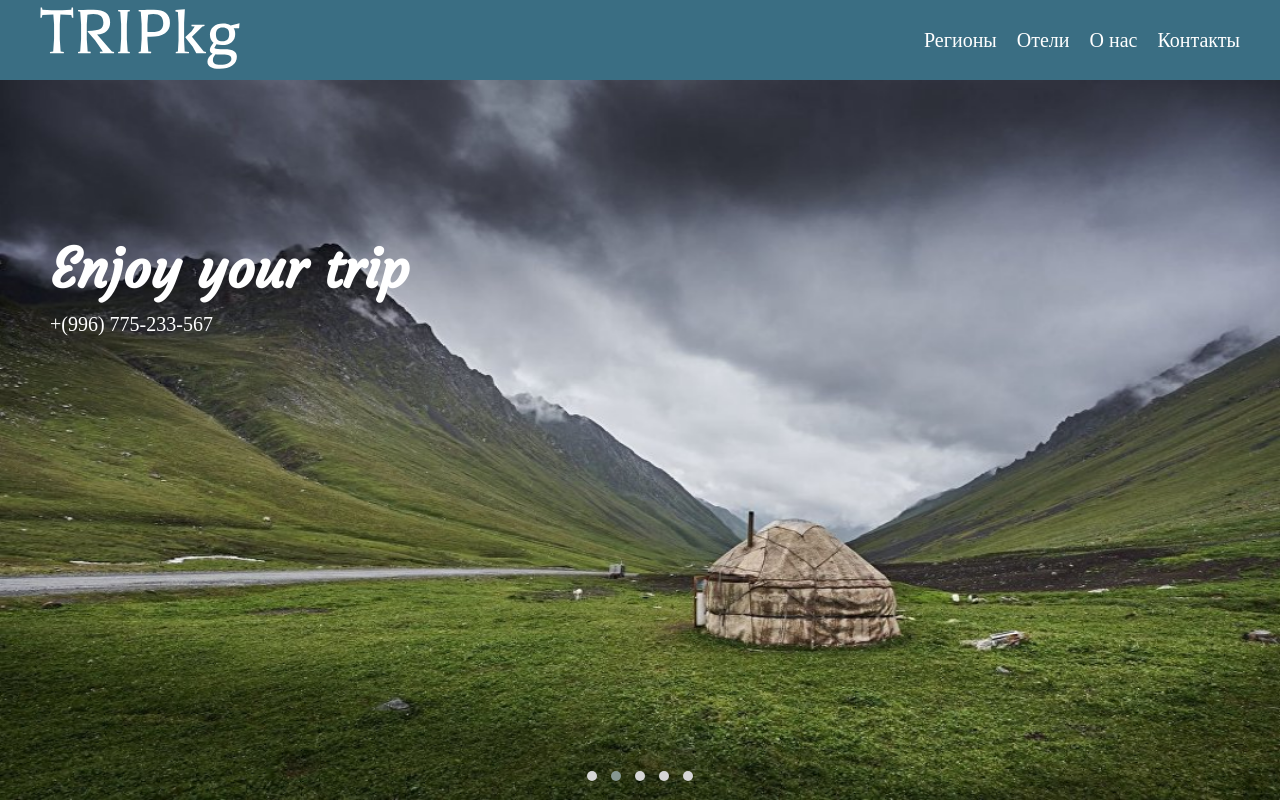
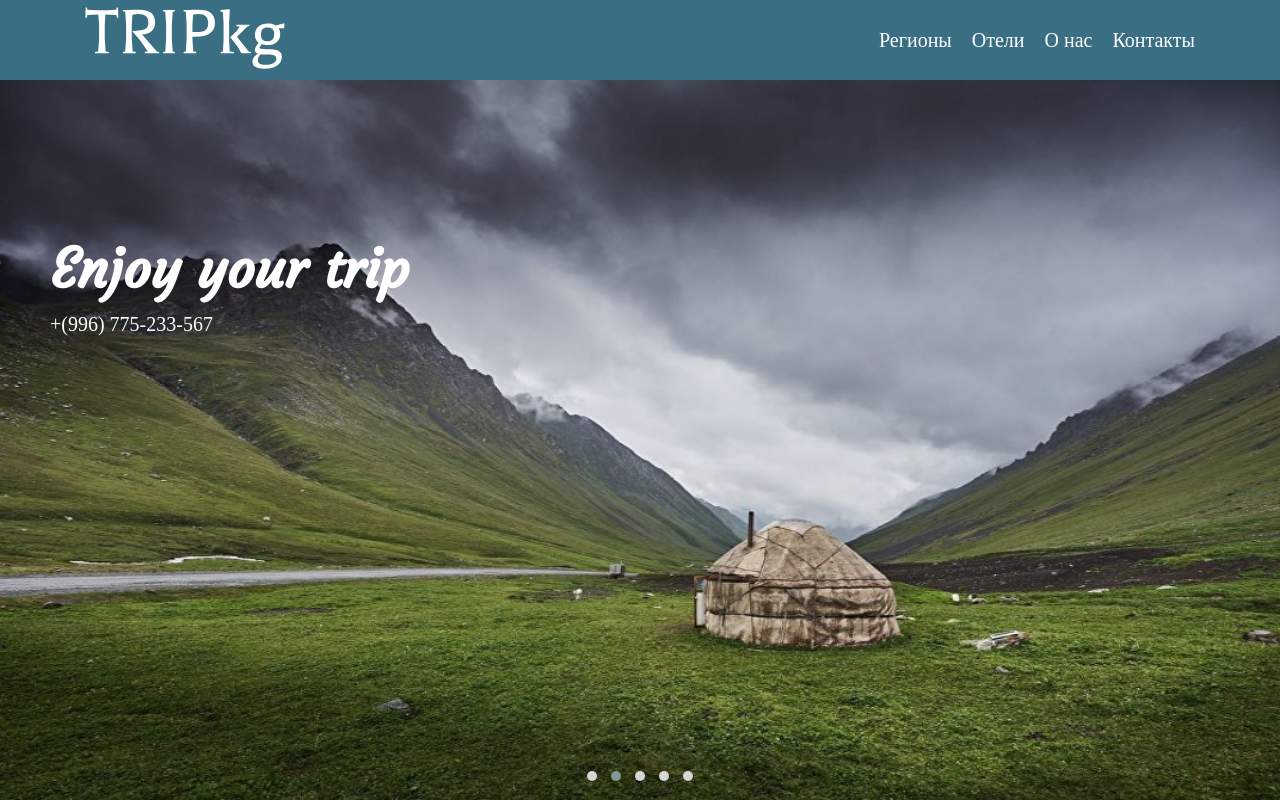
Before and after one commit to tatysheva/Tripkg, a website built with Parcel: page index.html in a window 1280 px wide. Built offline with nearby package versions, Linux system fonts and the light colour scheme.

Commit message:
media added

```diff
--- a/css/grid.css
+++ b/css/grid.css
@@ -4,8 +4,11 @@
 }
 
 .container {
-  max-width: 1200px;
-  margin: 0 auto;
+  width: 100%;
+  padding-right: 15px;
+  padding-left: 15px;
+  margin-right: auto;
+  margin-left: auto;
 }
 
 .col-1 {
--- /dev/null
+++ b/css/media.scss
@@ -0,0 +1,23 @@
+@media (min-width: 576px) {
+    .container {
+      max-width: 540px;
+    }
+  }
+
+  @media (min-width: 768px) {
+    .container {
+      max-width: 720px;
+    }
+  }
+
+  @media (min-width: 992px) {
+    .container {
+      max-width: 960px;
+    }
+  }
+
+  @media (min-width: 1200px) {
+    .container {
+      max-width: 1140px;
+    }
+  }
--- a/index.html
+++ b/index.html
@@ -11,6 +11,7 @@
         href="https://cdnjs.cloudflare.com/ajax/libs/OwlCarousel2/2.3.4/assets/owl.theme.default.min.css" />
     <link href="https://fonts.googleapis.com/css?family=Courgette|Roboto:400,500,700&display=swap" rel="stylesheet">
     <link rel="stylesheet" href="./css/grid.css">
+    <link rel="stylesheet" href="./css/media.scss">
     <link rel="stylesheet" href="./css/style.scss">
 </head>
 
```
